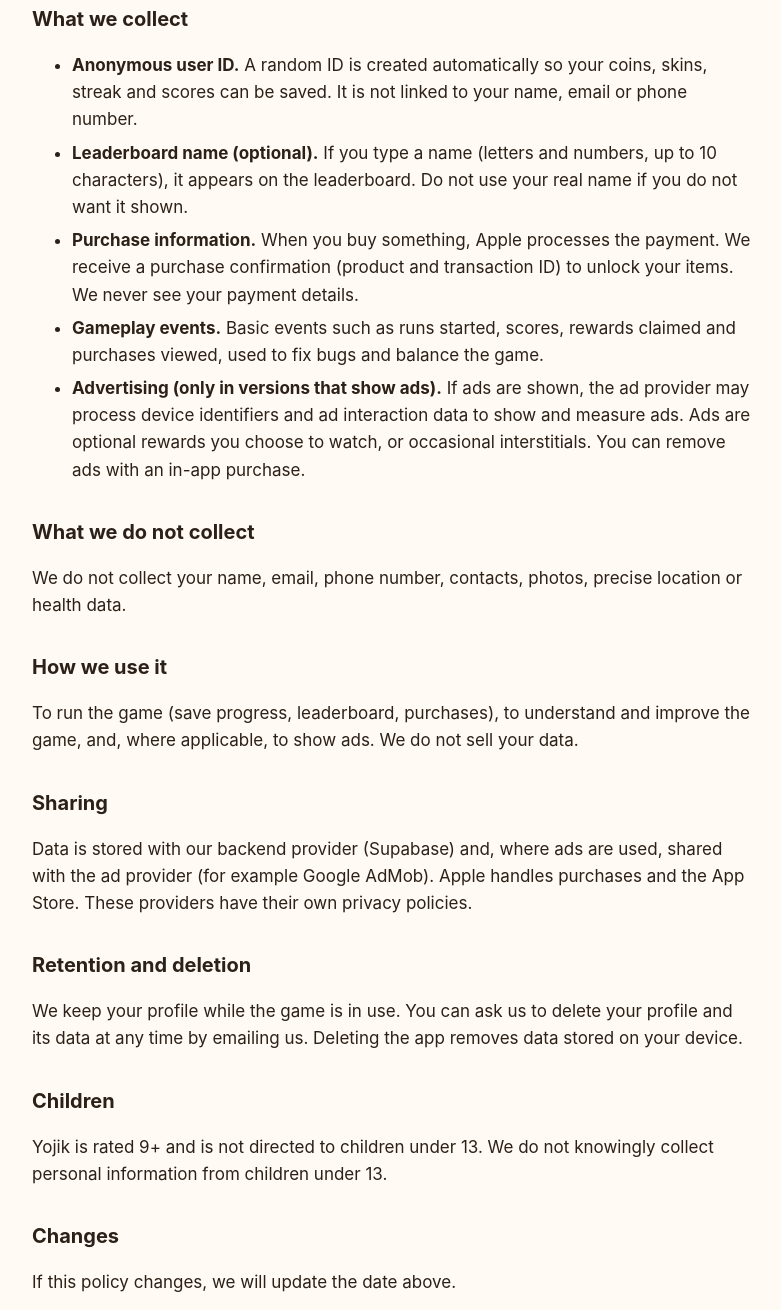
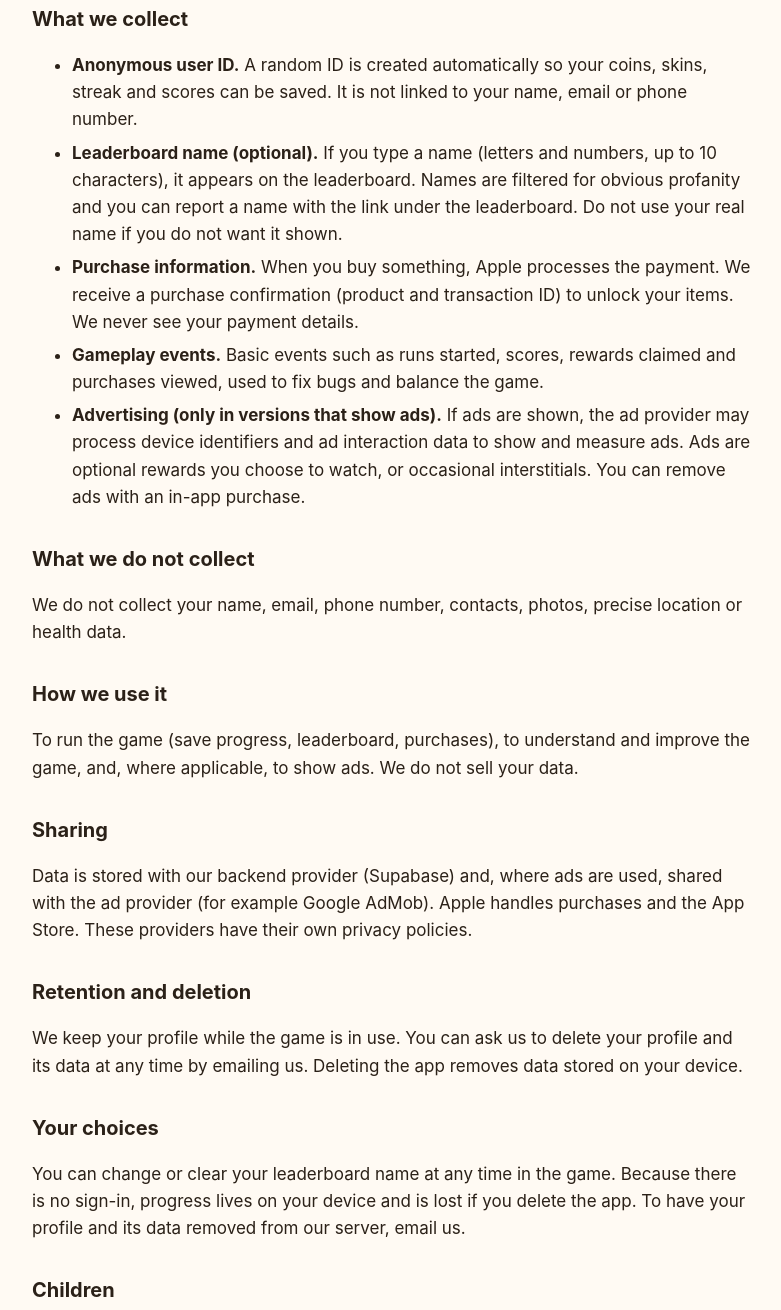
Before and after one commit to razlm/razlm.github.io, a plain HTML site: page yojik/privacy.html in a window 1280 px wide. Shown: the part 229-1539 px from the top of the page, without its empty margins (248-1029 px from the left). Drawn offline with Linux system fonts and the light colour scheme.

Commit message:
Yojik pages: name filter, report and progress notes
Co-Authored-By: Claude Sonnet 5.5 <noreply@anthropic.com>

```diff
--- a/yojik/privacy.html
+++ b/yojik/privacy.html
@@ -8,7 +8,7 @@
 <h2>What we collect</h2>
 <ul>
 <li><strong>Anonymous user ID.</strong> A random ID is created automatically so your coins, skins, streak and scores can be saved. It is not linked to your name, email or phone number.</li>
-<li><strong>Leaderboard name (optional).</strong> If you type a name (letters and numbers, up to 10 characters), it appears on the leaderboard. Do not use your real name if you do not want it shown.</li>
+<li><strong>Leaderboard name (optional).</strong> If you type a name (letters and numbers, up to 10 characters), it appears on the leaderboard. Names are filtered for obvious profanity and you can report a name with the link under the leaderboard. Do not use your real name if you do not want it shown.</li>
 <li><strong>Purchase information.</strong> When you buy something, Apple processes the payment. We receive a purchase confirmation (product and transaction ID) to unlock your items. We never see your payment details.</li>
 <li><strong>Gameplay events.</strong> Basic events such as runs started, scores, rewards claimed and purchases viewed, used to fix bugs and balance the game.</li>
 <li><strong>Advertising (only in versions that show ads).</strong> If ads are shown, the ad provider may process device identifiers and ad interaction data to show and measure ads. Ads are optional rewards you choose to watch, or occasional interstitials. You can remove ads with an in-app purchase.</li>
@@ -26,6 +26,9 @@
 <h2>Retention and deletion</h2>
 <p>We keep your profile while the game is in use. You can ask us to delete your profile and its data at any time by emailing us. Deleting the app removes data stored on your device.</p>
 
+<h2>Your choices</h2>
+<p>You can change or clear your leaderboard name at any time in the game. Because there is no sign-in, progress lives on your device and is lost if you delete the app. To have your profile and its data removed from our server, email us.</p>
+
 <h2>Children</h2>
 <p>Yojik is rated 9+ and is not directed to children under 13. We do not knowingly collect personal information from children under 13.</p>
 
```
Also changed, not shown: yojik/support.html (+2 -0 lines).
